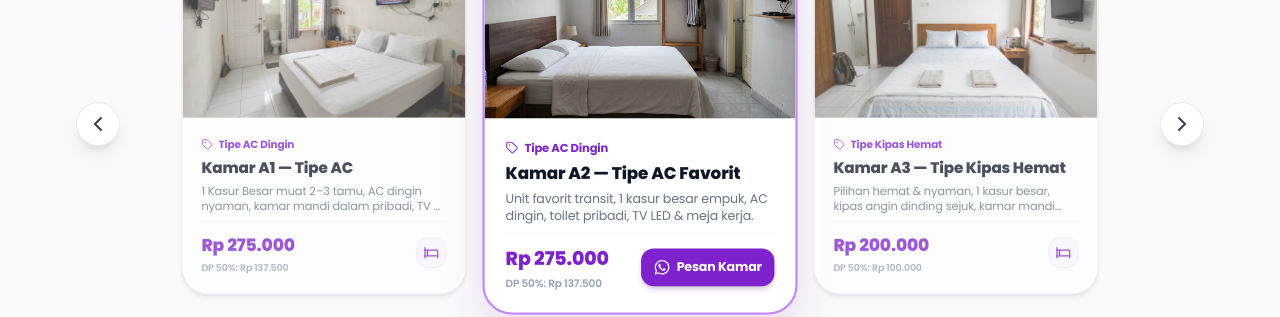
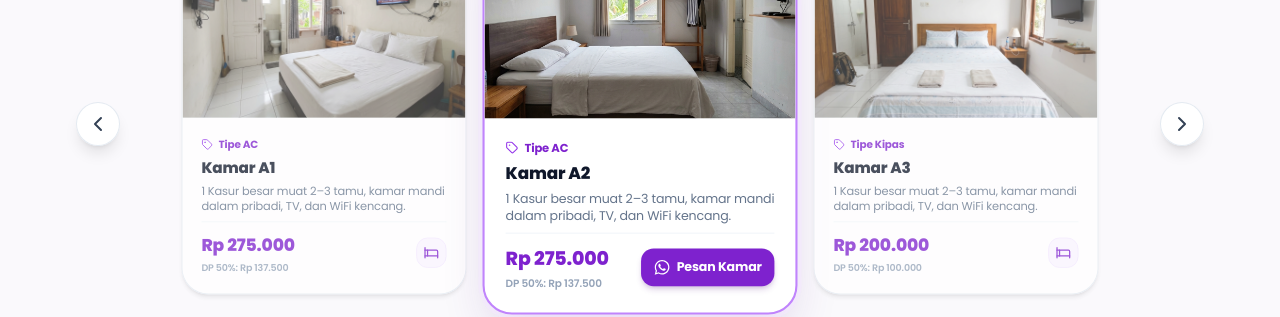
Before and after one commit to ilsetiawan1/penginapan-annisa, a Next.js app in the folder apps/web/: page / in a window 1280 px wide. Shown: the part 1500-1817 px from the top of the page. Built offline with nearby package versions, Linux system fonts and the light colour scheme.

Commit message:
style(rooms): simplify room titles to clean numbers and simplify badges to Tipe AC / Tipe Kipas

```diff
--- a/apps/web/src/app/kamar/page.tsx
+++ b/apps/web/src/app/kamar/page.tsx
@@ -13,7 +13,7 @@ const ROOMS_DATA: RoomItem[] = [
   // BANGUNAN A
   {
     number: "A1",
-    name: "Kamar A1 — Tipe AC",
+    name: "Kamar A1",
     type: "ac",
     status: "tersedia",
     price: "275.000",
@@ -31,7 +31,7 @@ const ROOMS_DATA: RoomItem[] = [
   },
   {
     number: "A2",
-    name: "Kamar A2 — Tipe AC",
+    name: "Kamar A2",
     type: "ac",
     status: "terisi",
     price: "275.000",
@@ -49,7 +49,7 @@ const ROOMS_DATA: RoomItem[] = [
   },
   {
     number: "A3",
-    name: "Kamar A3 — Tipe Kipas",
+    name: "Kamar A3",
     type: "kipas",
     status: "tersedia",
     price: "200.000",
@@ -67,7 +67,7 @@ const ROOMS_DATA: RoomItem[] = [
   },
   {
     number: "A4",
-    name: "Kamar A4 — Tipe Kipas",
+    name: "Kamar A4",
     type: "kipas",
     status: "tersedia",
     price: "200.000",
@@ -87,7 +87,7 @@ const ROOMS_DATA: RoomItem[] = [
   // BANGUNAN B
   {
     number: "B1",
-    name: "Kamar B1 — Tipe AC",
+    name: "Kamar B1",
     type: "ac",
     status: "tersedia",
     price: "275.000",
@@ -105,7 +105,7 @@ const ROOMS_DATA: RoomItem[] = [
   },
   {
     number: "B2",
-    name: "Kamar B2 — Tipe AC",
+    name: "Kamar B2",
     type: "ac",
     status: "tersedia",
     price: "275.000",
@@ -123,7 +123,7 @@ const ROOMS_DATA: RoomItem[] = [
   },
   {
     number: "B3",
-    name: "Kamar B3 — Tipe Kipas",
+    name: "Kamar B3",
     type: "kipas",
     status: "terisi",
     price: "200.000",
@@ -141,7 +141,7 @@ const ROOMS_DATA: RoomItem[] = [
   },
   {
     number: "B4",
-    name: "Kamar B4 — Tipe Kipas",
+    name: "Kamar B4",
     type: "kipas",
     status: "tersedia",
     price: "200.000",
--- a/apps/web/src/features/public/home/components/home-rooms-preview.tsx
+++ b/apps/web/src/features/public/home/components/home-rooms-preview.tsx
@@ -29,32 +29,32 @@ interface FeaturedRoom {
 const FEATURED_ROOMS_COLLECTION: FeaturedRoom[] = [
   {
     id: "A1",
-    name: "Kamar A1 — Tipe AC",
-    typeLabel: "Tipe AC Dingin",
+    name: "Kamar A1",
+    typeLabel: "Tipe AC",
     price: "Rp 275.000",
     priceNum: 275000,
     dp: "Rp 137.500",
-    desc: "1 Kasur Besar muat 2–3 tamu, AC dingin nyaman, kamar mandi dalam pribadi, TV & WiFi kencang.",
+    desc: "1 Kasur besar muat 2–3 tamu, kamar mandi dalam pribadi, TV, dan WiFi kencang.",
     image: "/rooms/room-ac-101.jpg",
   },
   {
     id: "A2",
-    name: "Kamar A2 — Tipe AC Favorit",
-    typeLabel: "Tipe AC Dingin",
+    name: "Kamar A2",
+    typeLabel: "Tipe AC",
     price: "Rp 275.000",
     priceNum: 275000,
     dp: "Rp 137.500",
-    desc: "Unit favorit transit, 1 kasur besar empuk, AC dingin, toilet pribadi, TV LED & meja kerja.",
+    desc: "1 Kasur besar muat 2–3 tamu, kamar mandi dalam pribadi, TV, dan WiFi kencang.",
     image: "/rooms/room-ac-102.jpg",
   },
   {
     id: "A3",
-    name: "Kamar A3 — Tipe Kipas Hemat",
-    typeLabel: "Tipe Kipas Hemat",
+    name: "Kamar A3",
+    typeLabel: "Tipe Kipas",
     price: "Rp 200.000",
     priceNum: 200000,
     dp: "Rp 100.000",
-    desc: "Pilihan hemat & nyaman, 1 kasur besar, kipas angin dinding sejuk, kamar mandi dalam & WiFi.",
+    desc: "1 Kasur besar muat 2–3 tamu, kamar mandi dalam pribadi, TV, dan WiFi kencang.",
     image: "/rooms/room-kipas-201.jpg",
   },
 ];
```
